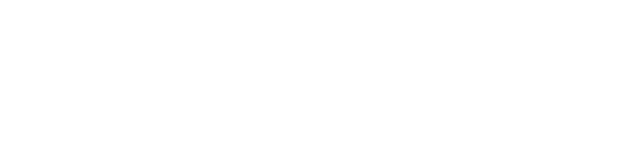
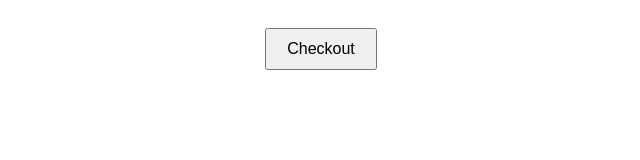
Before and after one commit to 9fwr/plista-test-website, a plain HTML site: page index.html in a window 1280 px wide. Shown: the whole page, without its empty margins (319-959 px from the left). Drawn offline with Linux system fonts and the light colour scheme.

Commit message:
add conversion tracking

```diff
--- a/index.html
+++ b/index.html
@@ -23,8 +23,23 @@
 
   </script>
   <!-- plista Pixel END -->
+    <style>
+        /* Center the button container */
+        .button-container {
+            text-align: center;
+            padding: 20px; /* Reasonable padding above and below the button */
+        }
+        /* Style for the button */
+        button {
+            padding: 10px 20px; /* Button padding */
+            font-size: 16px; /* Button text size */
+            cursor: pointer; /* Change cursor on hover */
+        }
+    </style>
 </head>
 <body>
-
+<div class="button-container">
+    <button onclick="plista('event', {xandr:1753773})">Checkout</button>
+</div>
 </body>
 </html>
```
